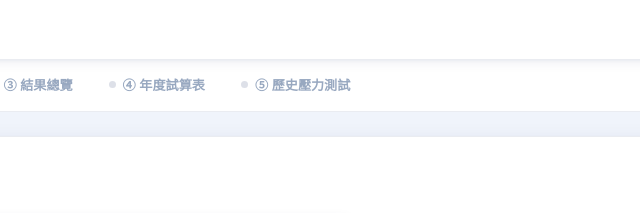
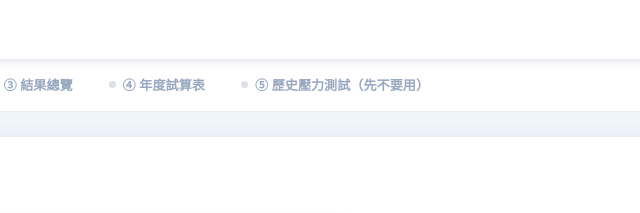
Before and after one commit to 9mzrryn7bv-netizen/money, a plain HTML site: page calculator.html in a window 1280 px wide. Shown: the top 213 px of the page, 289-929 px from the left. Drawn offline with Linux system fonts and the light colour scheme.

Commit message:
Update button text for historical stress test tab

```diff
--- a/calculator.html
+++ b/calculator.html
@@ -265,7 +265,7 @@ tfoot td{padding:9px 12px;font-size:.73rem;color:var(--txt3);font-style:italic;b
   <button class="tab-btn" id="tab1" onclick="goTab(1)"><div class="tab-dot"></div>② 投資設定</button>
   <button class="tab-btn" id="tab2" onclick="goTab(2)"><div class="tab-dot"></div>③ 結果總覽</button>
   <button class="tab-btn" id="tab3" onclick="goTab(3)"><div class="tab-dot"></div>④ 年度試算表</button>
-  <button class="tab-btn" id="tab4" onclick="goTab(4)"><div class="tab-dot"></div>⑤ 歷史壓力測試</button>
+  <button class="tab-btn" id="tab4" onclick="goTab(4)"><div class="tab-dot"></div>⑤ 歷史壓力測試（先不要用）</button>
 </div>
 
 <div class="pages">
```
